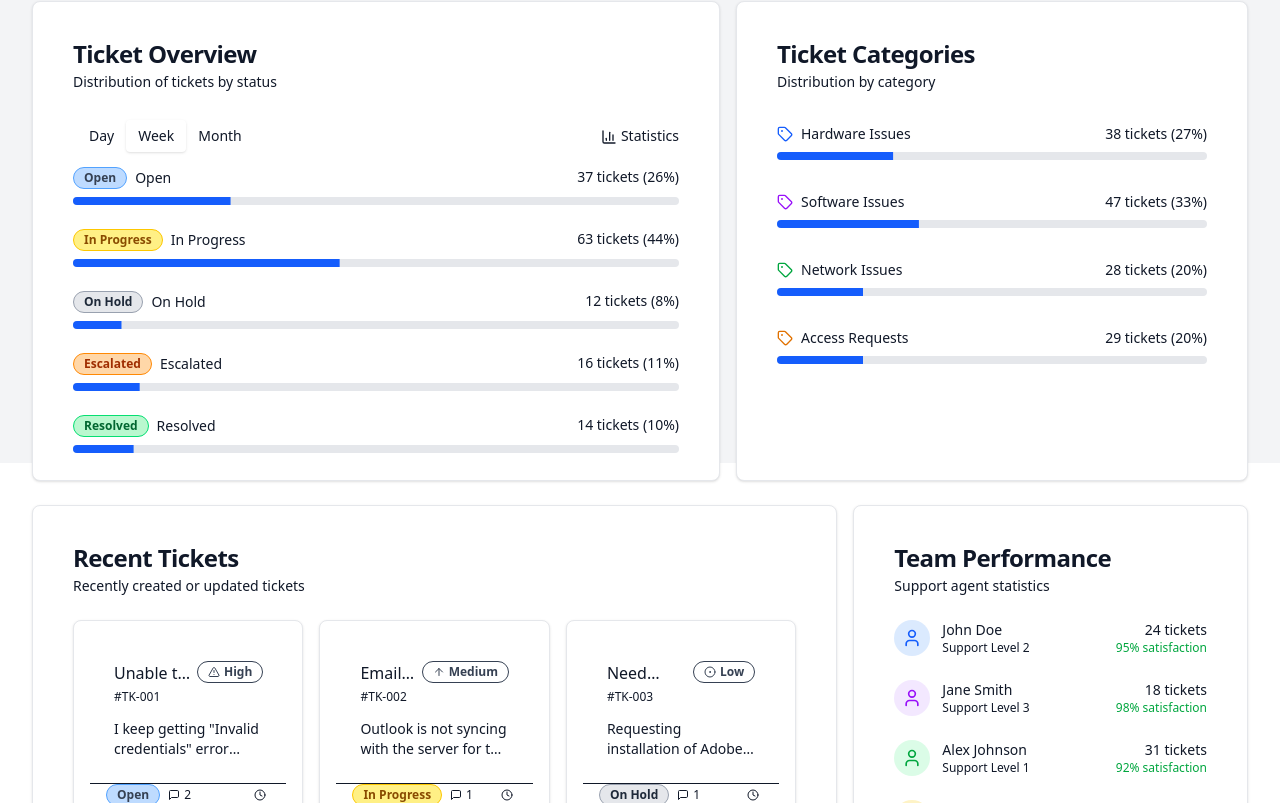
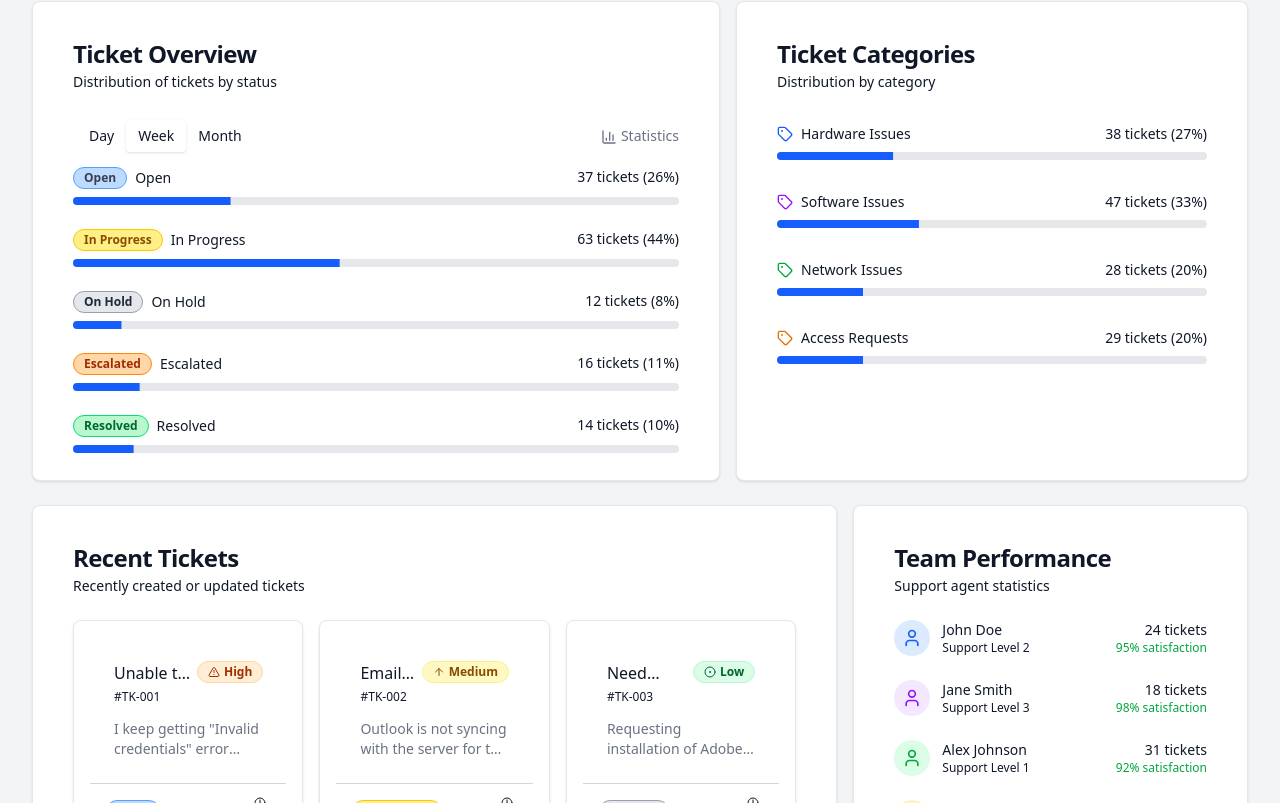
Before and after one commit to Amadou-Marong/TickettingHelpdeskManager, a React (Vite) app in the folder client/: page / in a window 1280 px wide. Shown: the part 337-1140 px from the top of the page. Built offline with nearby package versions, Linux system fonts and the light colour scheme.

Commit message:
priority badge components

```diff
--- a/client/src/App.jsx
+++ b/client/src/App.jsx
@@ -1,15 +1,32 @@
+import { BrowserRouter as Router, Routes, Route } from "react-router-dom"
 import { Card, CardTitle } from "./components/ui/Card"
 import Dashboard from "./pages/Dashboard"
 import Login from "./pages/Login"
 
+
+const AppContent = () => {
+    return (
+      <div>
+        <Routes>
+          <Route
+            path="/"
+            element={<Dashboard />}
+          />
+          <Route
+            path="/login"
+            element={<Login />}
+          />
+        </Routes>
+      </div>
+    )
+}
+
 function App() {
 
   return (
-    <>
-      {/* <Login /> */}
-
-      <Dashboard />
-    </>
+    <Router>
+        <AppContent />
+    </Router>
   )
 }
 
--- a/client/src/components/tickets/TicketCard.jsx
+++ b/client/src/components/tickets/TicketCard.jsx
@@ -35,7 +35,7 @@ const TicketCard = ({ ticket }) => {
             <span>#{ticket.id.substring(0, 8)}</span>
             {ticket.status === 'escalated' && (
               <div className="flex items-center text-status-escalated ml-1">
-                {/* <CornerUpRight className="h-3 w-3 mr-0.5" /> */}
+                <CornerUpRight className="h-3 w-3 mr-0.5" />
                 <span>Escalated</span>
               </div>
             )}
@@ -45,15 +45,15 @@ const TicketCard = ({ ticket }) => {
       </CardHeader>
 
       <CardContent className="p-4 pt-0">
-        <p className="text-sm text-muted-foreground line-clamp-2 min-h-[40px]">
+        <p className="text-sm text-gray-500 line-clamp-2 min-h-[40px]">
           {ticket.description}
         </p>
       </CardContent>
 
-      <CardFooter className="px-4 py-3 border-t bg-muted/20 flex items-center justify-between">
-        <div className="flex items-center gap-2">
+      <CardFooter className="px-4 py-3 border-t border-gray-300 bg-muted/20 flex items-center justify-between">
+        <div className="flex items-center gap-2 mt-4">
           <StatusBadge status={ticket.status} />
-          <div className="flex items-center text-xs text-muted-foreground">
+          <div className="flex items-center text-xs text-gray-600">
             <MessageSquare className="h-3 w-3 mr-1" />
             {ticket.commentsCount}
           </div>
--- a/client/src/components/ui/PriorityBadge.jsx
+++ b/client/src/components/ui/PriorityBadge.jsx
@@ -1,5 +1,4 @@
 import React from 'react';
-// import { Badge } from '@/components/ui/badge';
 import {
   AlertCircle,
   AlertTriangle,
@@ -9,29 +8,29 @@ import {
 import { Badge } from './Badge';
 
 const priorityConfig = {
-  'low': {
+  low: {
     label: 'Low',
-    color: 'bg-ticket-low/15 text-ticket-low border-ticket-low/20',
+    color: 'bg-green-100 text-green-800 border-green-200',
     icon: CircleDot
   },
-  'medium': {
+  medium: {
     label: 'Medium',
-    color: 'bg-ticket-medium/15 text-ticket-medium border-ticket-medium/20',
+    color: 'bg-yellow-100 text-yellow-800 border-yellow-200',
     icon: ArrowUp
   },
-  'high': {
+  high: {
     label: 'High',
-    color: 'bg-ticket-high/15 text-ticket-high border-ticket-high/20',
+    color: 'bg-orange-100 text-orange-800 border-orange-200',
     icon: AlertTriangle
   },
-  'urgent': {
+  urgent: {
     label: 'Urgent',
-    color: 'bg-ticket-urgent/15 text-ticket-urgent border-ticket-urgent/20',
+    color: 'bg-red-100 text-red-800 border-red-200',
     icon: AlertCircle
   }
 };
 
-const PriorityBadge = ({ priority, className, showIcon = true }) => {
+const PriorityBadge = ({ priority, className = '', showIcon = true }) => {
   const config = priorityConfig[priority];
   const Icon = config.icon;
 
--- a/client/src/index.css
+++ b/client/src/index.css
@@ -1 +1,44 @@
 @import 'tailwindcss';
+
+@layer base {
+
+}
+
+@layer components {
+  .ticket-low {
+    @apply bg-green-500
+  }
+
+  body {
+    @apply bg-gray-100
+  }
+
+  .glass-panel {
+    @apply bg-white/80 backdrop-blur-md rounded-xl border border-white/20 shadow-md;
+  }
+
+  .glass-panel-hover {
+    @apply hover:shadow-lg transition-shadow duration-300;
+  }
+
+  .neo-button {
+    @apply py-2 px-4 rounded-lg shadow-md transition-all duration-300 hover:shadow-lg;
+  }
+
+  /* .page-container {
+    @apply max-w-7xl mx-auto px-4 sm:px-6 lg:px-8 py-8;
+  } */
+
+  .section-title {
+    @apply text-2xl font-medium tracking-tight mb-6;
+  }
+
+  .ticket-grid {
+    @apply grid grid-cols-1 sm:grid-cols-2 lg:grid-cols-3 gap-5;
+  }
+
+  /* .input-field {
+    @apply w-full rounded-lg border-input focus:ring-2 focus:ring-primary/50 transition-all duration-200;
+  } */
+
+}
--- a/client/src/pages/Dashboard.jsx
+++ b/client/src/pages/Dashboard.jsx
@@ -61,7 +61,8 @@ const Dashboard = () => {
 
   return (
     <AnimatedTransition>
-      <div className="space-y-6 p-6 md:p-8 bg-gray-100 h-screen">
+      {/* <div className="space-y-6 p-6 md:p-8 bg-gray-100 h-full"> */}
+      <div className="space-y-6 p-6 md:p-8">
         <div className="flex flex-col md:flex-row md:items-center md:justify-between gap-4">
           <div>
             <h2 className="text-3xl font-bold tracking-tight">Dashboard</h2>
@@ -130,7 +131,7 @@ const Dashboard = () => {
                     <TabsTrigger value="week">Week</TabsTrigger>
                     <TabsTrigger value="month">Month</TabsTrigger>
                   </TabsList>
-                  <div className="text-sm text-muted-foreground">
+                  <div className="text-sm text-gray-500">
                     <BarChart3 className="h-4 w-4 inline mr-1" />
                     Statistics
                   </div>
```
